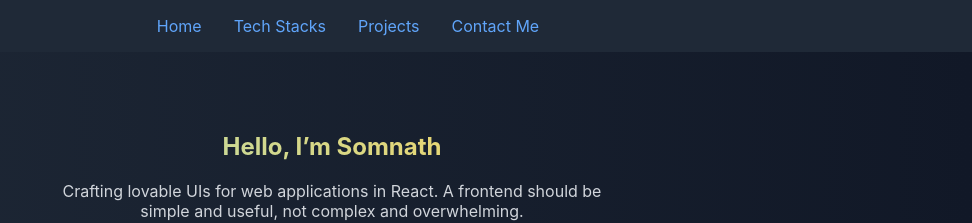
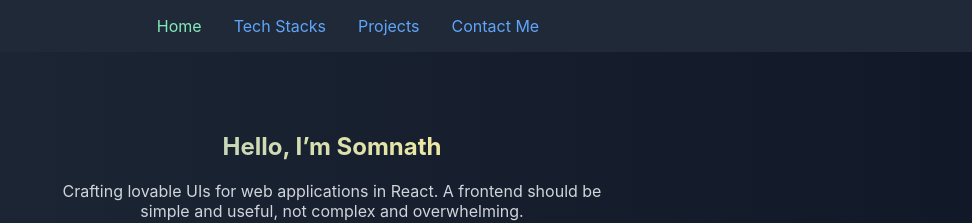
Before and after one commit to dessomu/PortFolio, a React (Vite) app: page / in a window 1280 px wide. Shown: the top 223 px of the page, without its empty margins (308-1280 px from the left). Built offline with nearby package versions, Linux system fonts and the light colour scheme; no server answers.

Commit message:
Update App.css

```diff
--- a/src/App.css
+++ b/src/App.css
@@ -6,7 +6,7 @@ body {
   color: #ffffff; /* White text */
 }
 .animated-heading{
-  background: linear-gradient(45deg, #85deeb, #ead670, #b568f4);
+  background: linear-gradient(45deg,#60a5fa, #f3ec9d, #59e4a8);
   background-size: 300% 300%;
   -webkit-background-clip: text;
   -webkit-text-fill-color: transparent;
@@ -22,6 +22,10 @@ a {
   text-decoration: none;
   color: #60a5fa; /* Blue link color */
   transition: color 0.4s ease;
+}
+
+a.active{
+  color:#84eaba;
 }
 
 a:hover {
```
